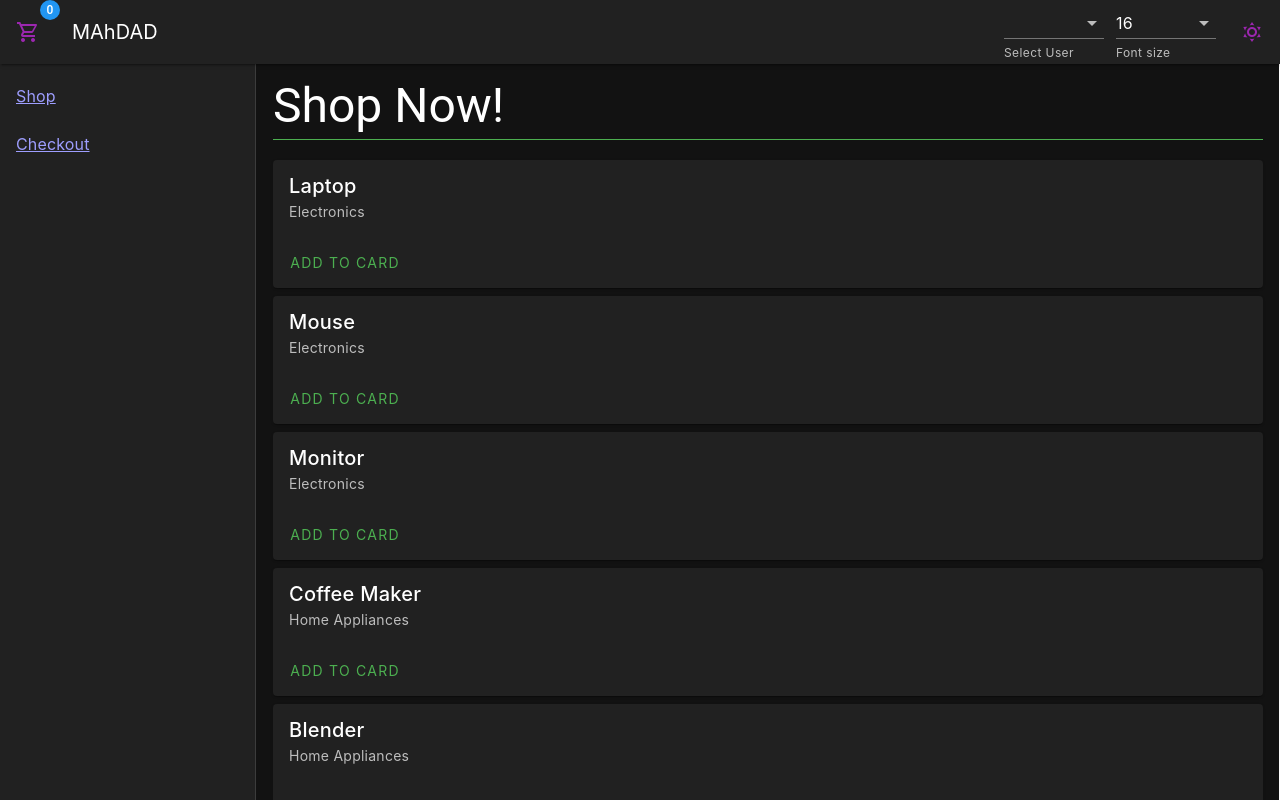
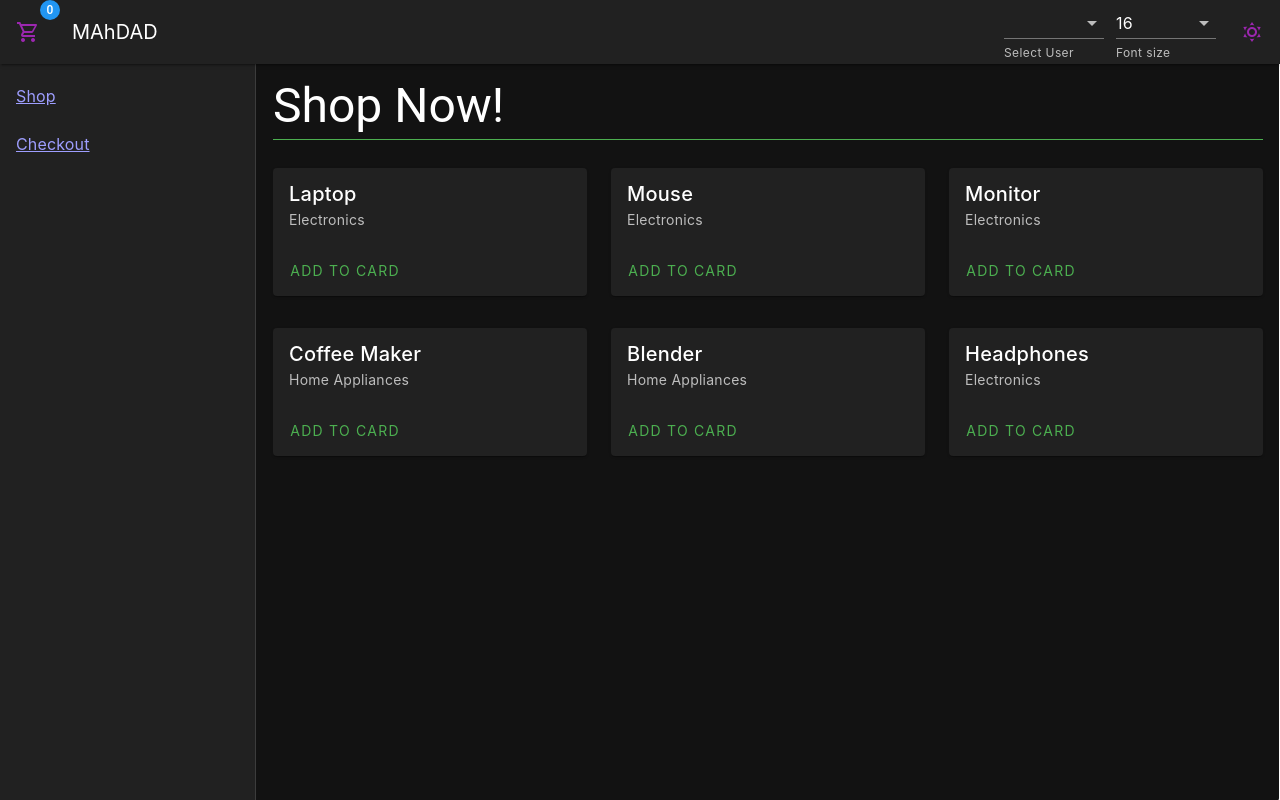
Before and after one commit to inaseri/mahdad-front-code-challenge, a Vue app: page /products in a window 1280 px wide. Shown: the top 800 px of the page. Built offline with nearby package versions, Linux system fonts and the light colour scheme; the HTML template or start-up script is replaced by a standard one.

Commit message:
feat: Fix layout of Products & Checkout page

```diff
--- a/src/views/Checkout.vue
+++ b/src/views/Checkout.vue
@@ -1,15 +1,15 @@
 <template>
   <h3 class="text-h3 color-danger-500">Checkout Now!</h3>
   <v-divider class="border-opacity-100 mt-2 mb-5" color="success"></v-divider>
-  <div class="flex">
-    <div class="flex-column	" v-for="item of cartStore.getUserCart()" :key="item.id">
+  <v-row>
+    <v-col v-for="item of cartStore.getUserCart()" :key="item.id" :md="4" :sm="12">
       <v-card class="mt-2" :title="item.name" :subtitle="item.category">
         <v-card-actions>
           <v-btn color="error" @click="removeProduct(item)">Remove From Card</v-btn>
         </v-card-actions>
       </v-card>
-    </div>
-  </div>
+    </v-col>
+  </v-row>
 </template>
 
 <script setup lang="ts">
--- a/src/views/Products.vue
+++ b/src/views/Products.vue
@@ -1,15 +1,15 @@
 <template>
-  <div class="flex">
-    <h3 class="text-h3 color-danger-500">Shop Now!</h3>
-    <v-divider class="border-opacity-100 mt-2 mb-5" color="success"></v-divider>
-    <div class="flex-column	" v-for="item of items" :key="item.id">
+  <h3 class="text-h3 color-danger-500">Shop Now!</h3>
+  <v-divider class="border-opacity-100 mt-2 mb-5" color="success"></v-divider>
+  <v-row>
+    <v-col v-for="item of items" :key="item.id" :md="4" :sm="12">
       <v-card class="mt-2" :title="item.name" :subtitle="item.category">
         <v-card-actions>
           <v-btn color="success" @click="addProduct(item)">Add To Card</v-btn>
         </v-card-actions>
       </v-card>
-    </div>
-  </div>
+    </v-col>
+  </v-row>
 </template>
 
 <script setup lang="ts">
```
